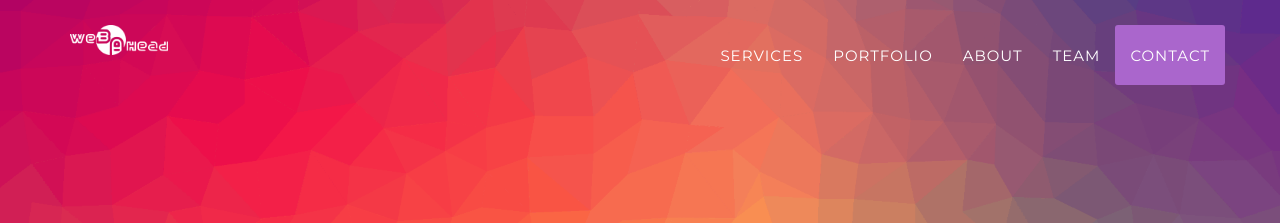
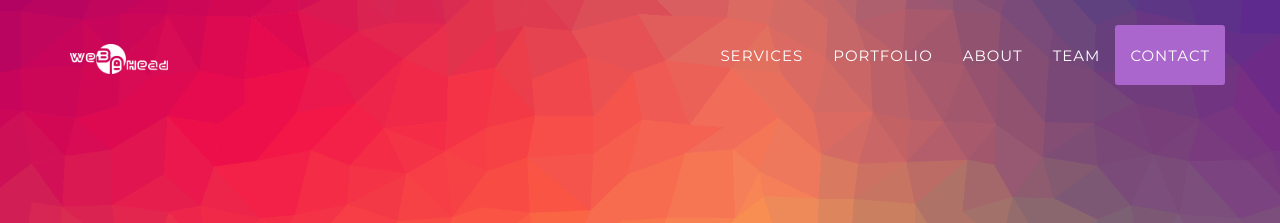
Before and after one commit to robbiemast/robbiemast.github.io, a Jekyll site: the page built from index.html, in a window 1280 px wide. Shown: the top 223 px of the page. Built offline with Jekyll 4.4.1, drawn with Linux system fonts in a browser that asks for light colours; some web fonts are replaced.

Commit message:
img header adjustment

```diff
--- a/_includes/css/agency.css
+++ b/_includes/css/agency.css
@@ -266,7 +266,8 @@ fieldset[disabled] .btn-xl.active {
 }
 
 .img-header {
-	vertical-align: middle;
+	display: inline-block;
+    vertical-align: middle;
     max-height: 30px;
     max-width: 100px;
 }
--- a/_includes/header.html
+++ b/_includes/header.html
@@ -9,7 +9,9 @@
                     <span class="icon-bar"></span>
                     <span class="icon-bar"></span>
                 </button>
-				<img class="img-header page-scroll" href="#page-top" src="img/logos/webahead-white.png" alt="webahead logo" />
+				<a class="navbar-brand page-scroll" href="#page-top">
+					<img class="img-header page-scroll" src="img/logos/webahead-white.png" alt="webahead logo" />
+				</a>
                 <!--<a class="navbar-brand page-scroll" href="#page-top">{{site.title}}</a>-->
             </div>
 
```
